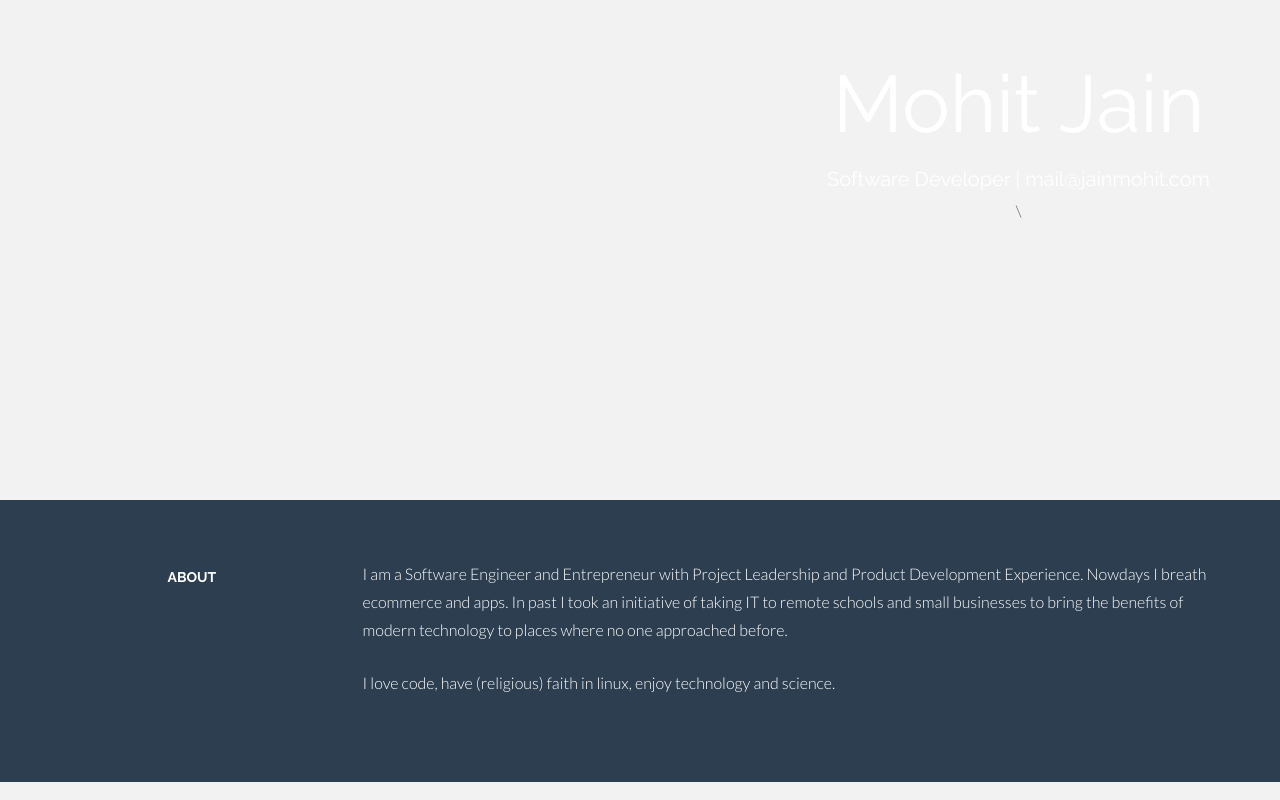
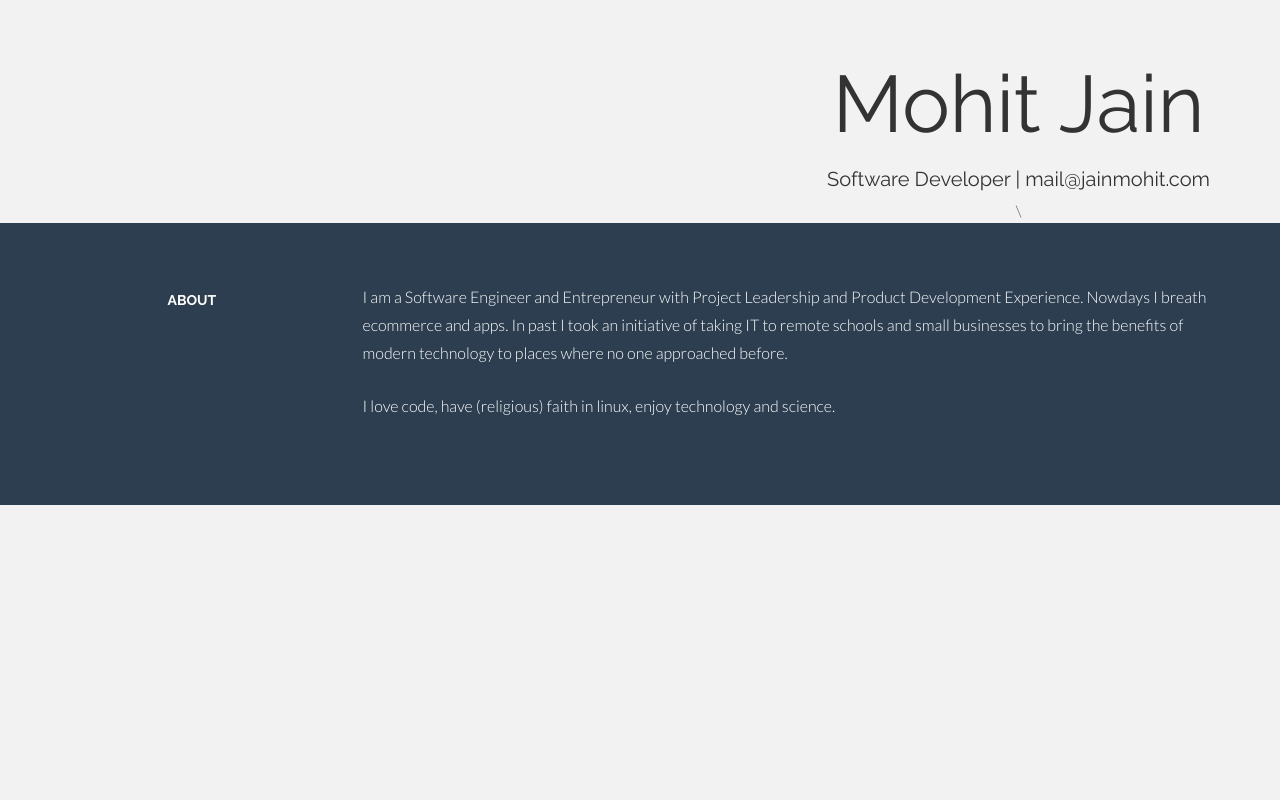
Before and after one commit to mohitmayank/mohitmayank.github.io, a plain HTML site: page index.html in a window 1280 px wide. Drawn offline with Linux system fonts and the light colour scheme.

Commit message:
Update main.css

```diff
--- a/assets/css/main.css
+++ b/assets/css/main.css
@@ -162,7 +162,7 @@ a:after {
 	text-align:center;
 	background-attachment: relative;
 	background-position: center center;
-	min-height: 500px;
+	/*min-height: 500px;*/
 	width: 100%;
 
     -webkit-background-size: 100%;
@@ -178,12 +178,12 @@ a:after {
 
 #headerwrap h1 {
 	font-size: 80px;
-	color: white;
+/*	color: white;*/
 }
 
 #headerwrap h3 {
 	font-size: 20px;
-	color: white;
+/*	color: white;*/
 }
 
 /* Intnro Wrap */
```
